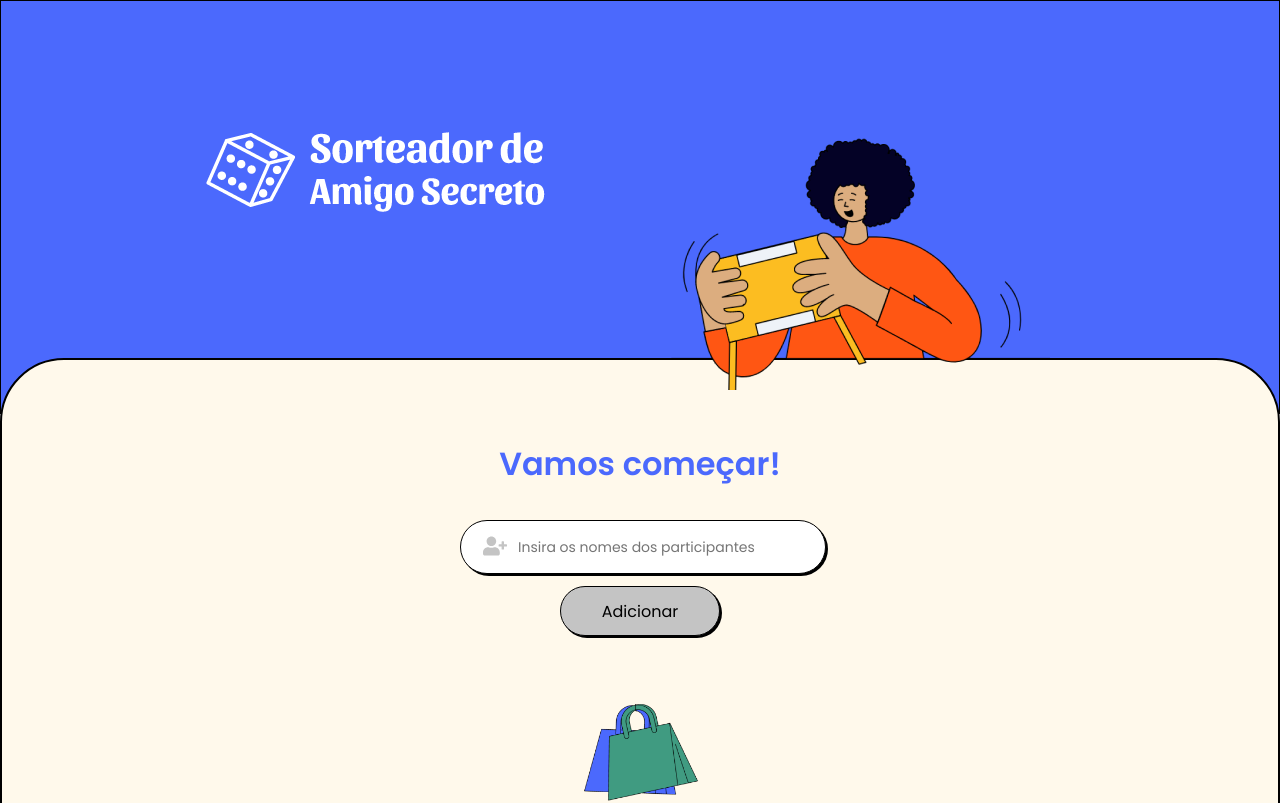
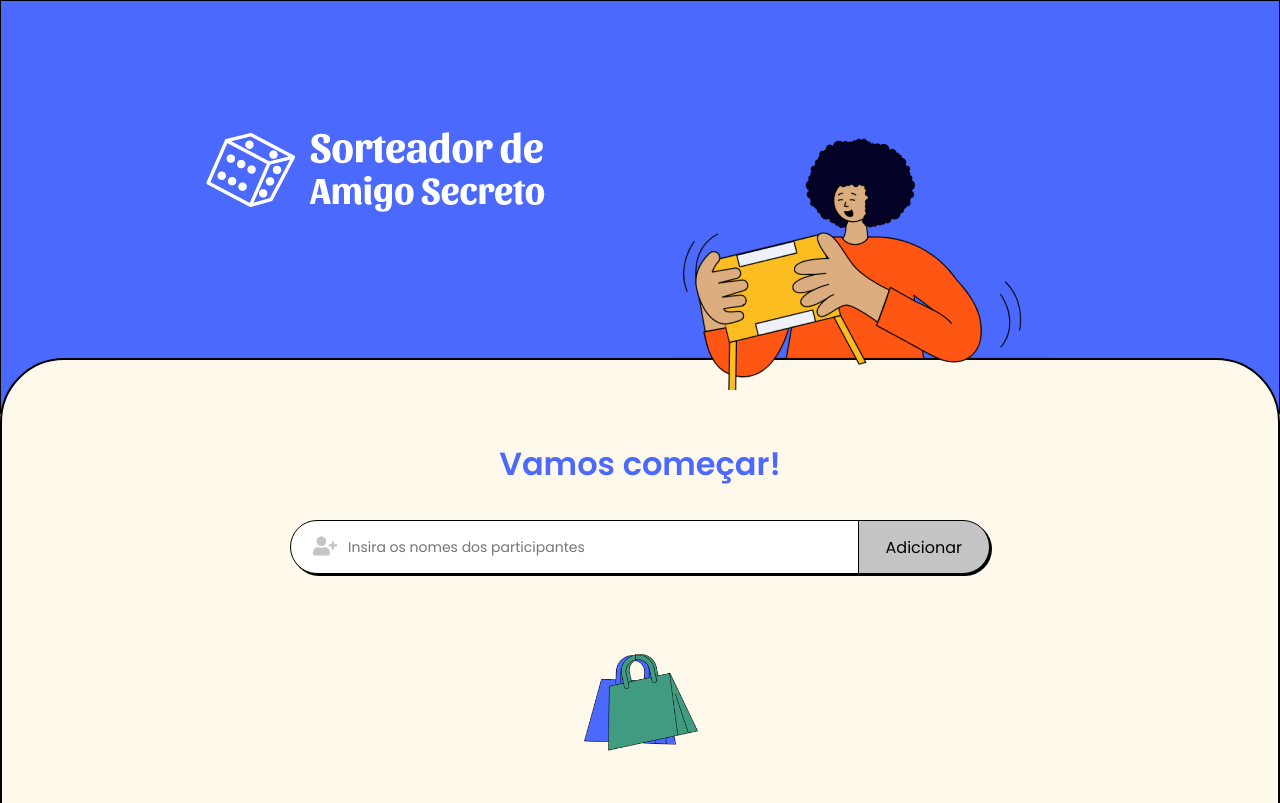
Before and after one commit to Melksedeque/amigo-secreto, a React (Vite) app: page / in a window 1280 px wide. Shown: the top 803 px of the page. Built offline with nearby package versions, Linux system fonts and the light colour scheme.

Commit message:
Visualização para modo Desktop do Formulário

```diff
--- a/src/components/Formulario/Formulario.module.scss
+++ b/src/components/Formulario/Formulario.module.scss
@@ -73,3 +73,30 @@
     padding: 1rem;
     position: relative;
 }
+
+
+@media screen and (min-width: $md) {
+    .formulario {
+        display: flex;
+        flex-direction: row;
+        position: relative;
+        max-width: 700px;
+        .inputGroup {
+            width: 100%;
+            input {
+                border-radius: 100px 0 0 100px;
+                &:focus {
+                    box-shadow: 2px 2px 0 0 $preto;
+                }
+            }
+        }
+        button {
+            border-radius: 0 100px 100px 0;
+            height: 54px;
+            z-index: 10;
+            &:hover {
+                box-shadow: 2px 2px 0 0 $preto;
+            }
+        }
+    }
+}
```
